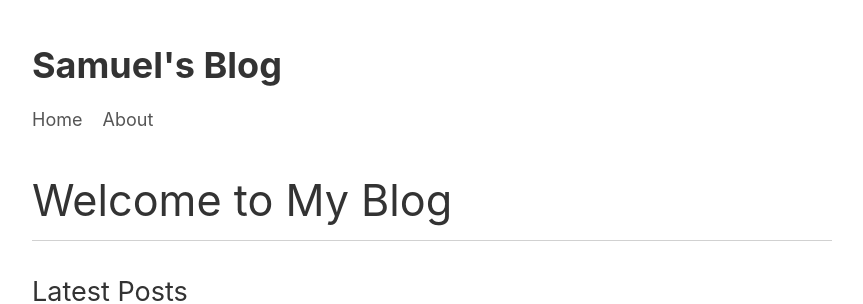
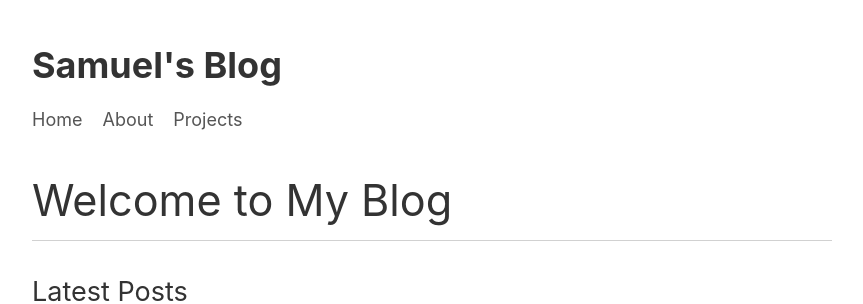
Before and after one commit to sacchen/sacchen.github.io, a Jekyll site: the page built from index.md, in a window 1280 px wide. Shown: the top 304 px of the page, without its empty margins (208-1071 px from the left). Built offline with Jekyll 4.4.1, drawn with Linux system fonts in a browser that asks for light colours.

Commit message:
Add projects page, iA Writer Quattro font, and nav updates
- Add /projects page powered by _data/projects.yml
- Add Projects link to nav
- Self-host iA Writer Quattro S (Regular/Italic/Bold/BoldItalic)
- Update font stack to prefer SF Pro, fall back to iA Writer Quattro
- Add Flamegraph of Humanity and Hex to projects list

Co-Authored-By: Claude Sonnet 4.6 <noreply@anthropic.com>

```diff
--- /dev/null
+++ b/_data/projects.yml
@@ -0,0 +1,4 @@
+- title: Flamegraph of Humanity
+  url: https://sacchen.github.io/flamegraph-of-humanity/
+- title: Hex
+  url: https://sacchen.github.io/hex-game/
--- a/_layouts/default.html
+++ b/_layouts/default.html
@@ -16,6 +16,7 @@
       <nav>
         <a href="/">Home</a>
         <a href="/about/">About</a>
+        <a href="/projects/">Projects</a>
       </nav>
       <p>{{ site.description }}</p>
     </header>
--- a/assets/css/style.css
+++ b/assets/css/style.css
@@ -4,6 +4,40 @@
  * This file combines all styles needed for the Markdown PDF look.
  * ===================================================================
  */
+
+/* --- 0. Self-hosted Fonts --- */
+
+@font-face {
+  font-family: "iA Writer Quattro S";
+  src: url("/assets/fonts/iAWriterQuattroS-Regular.woff2") format("woff2");
+  font-weight: 400;
+  font-style: normal;
+  font-display: swap;
+}
+
+@font-face {
+  font-family: "iA Writer Quattro S";
+  src: url("/assets/fonts/iAWriterQuattroS-Italic.woff2") format("woff2");
+  font-weight: 400;
+  font-style: italic;
+  font-display: swap;
+}
+
+@font-face {
+  font-family: "iA Writer Quattro S";
+  src: url("/assets/fonts/iAWriterQuattroS-Bold.woff2") format("woff2");
+  font-weight: 700;
+  font-style: normal;
+  font-display: swap;
+}
+
+@font-face {
+  font-family: "iA Writer Quattro S";
+  src: url("/assets/fonts/iAWriterQuattroS-BoldItalic.woff2") format("woff2");
+  font-weight: 700;
+  font-style: italic;
+  font-display: swap;
+}
 
 /* --- 1. Main Layout & Site Header Styles --- */
 
@@ -42,7 +76,7 @@
   /* These styles apply to the content rendered from your Markdown files. */
 
   body {
-    font-family: -apple-system, BlinkMacSystemFont, "Segoe WPC", "Segoe UI", "Ubuntu", "Droid Sans", sans-serif, "Meiryo";
+    font-family: -apple-system, BlinkMacSystemFont, "iA Writer Quattro S", "Segoe UI", sans-serif;
     /* UPDATED: Using the more conservative Option 1 for font size */
     font-size: clamp(15px, 1rem + 0.4vw, 18px);
     line-height: 1.6;
```
Also changed, not shown: projects.md (added, +12 -0 lines), assets/fonts/iAWriterQuattroS-Bold.woff2 (added), assets/fonts/iAWriterQuattroS-BoldItalic.woff2 (added), assets/fonts/iAWriterQuattroS-Italic.woff2 (added), assets/fonts/iAWriterQuattroS-Regular.woff2 (added).
